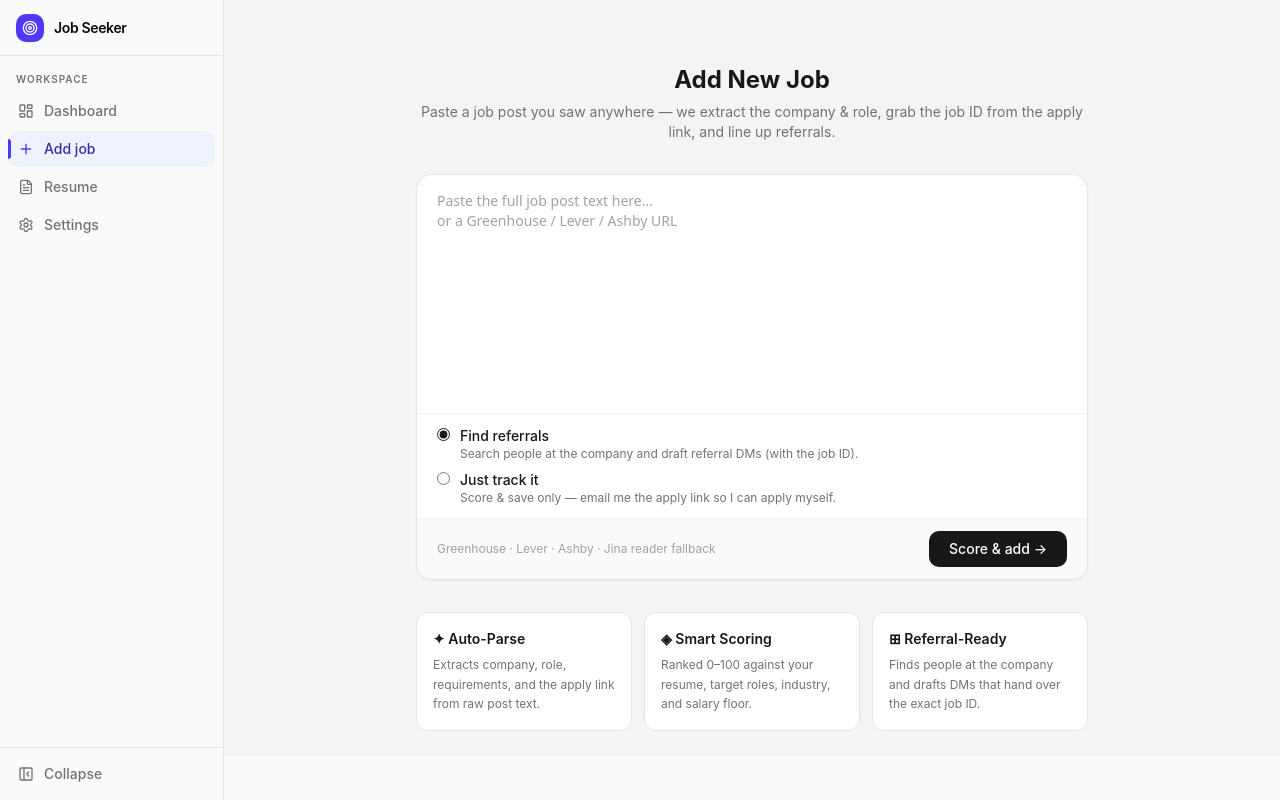
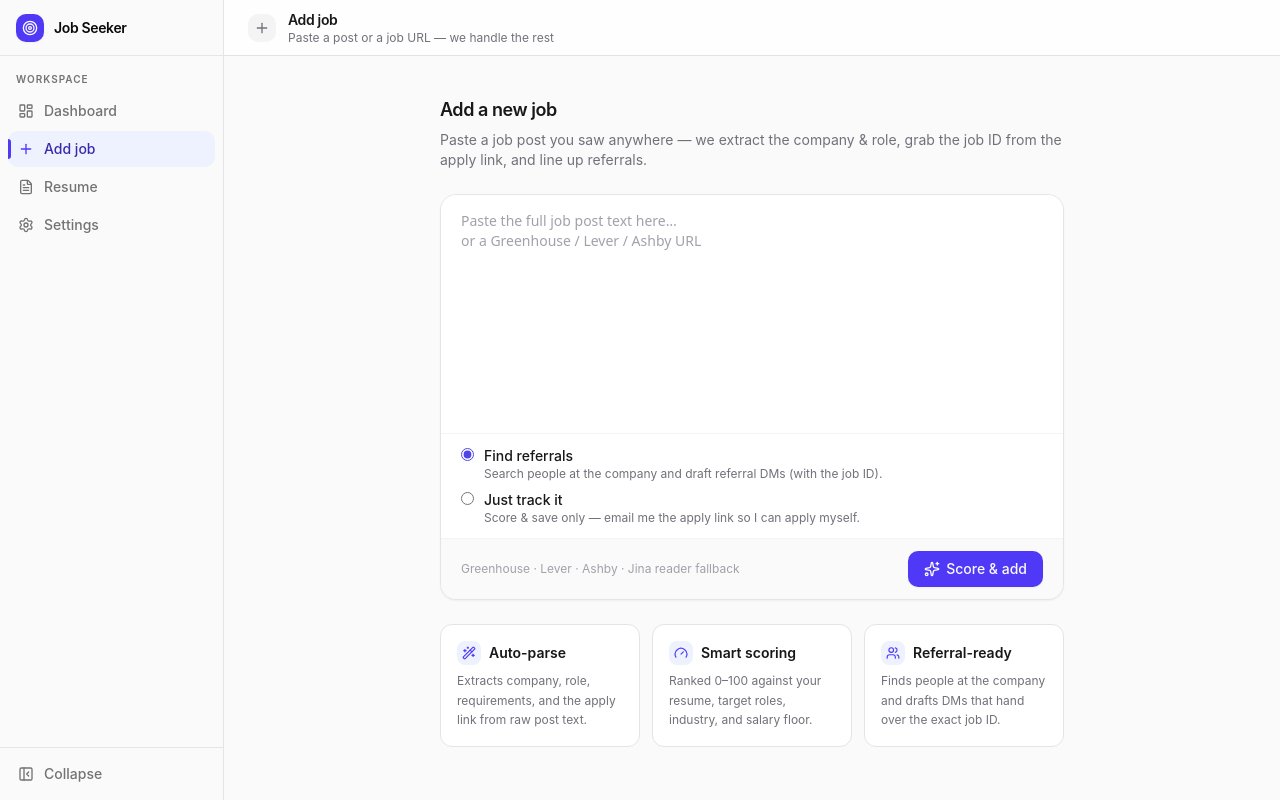
Before and after one commit to axnand/job-seeker, a Next.js app: page /add in a window 1280 px wide. Built offline with nearby package versions, Linux system fonts and the light colour scheme; no server answers.

Commit message:
design: redesign Add job + Resume pages with shell header and lucide icons

```diff
--- a/app/add/page.tsx
+++ b/app/add/page.tsx
@@ -1,4 +1,6 @@
 import { redirect } from "next/navigation";
+import { Plus, Sparkles, Wand2, Gauge, Users } from "lucide-react";
+import { PageHeader } from "@/components/page-header";
 import { prisma } from "@/lib/prisma";
 import { scoreJob } from "@/scoring/ai-scorer";
 import { normalizeSalary } from "@/salary/normalize";
@@ -99,14 +101,22 @@ async function addJob(formData: FormData) {
   redirect(`/?job=${job.id}`);
 }
 
+const FEATURES = [
+  { icon: Wand2,    title: "Auto-parse",     desc: "Extracts company, role, requirements, and the apply link from raw post text." },
+  { icon: Gauge,    title: "Smart scoring",  desc: "Ranked 0–100 against your resume, target roles, industry, and salary floor." },
+  { icon: Users,    title: "Referral-ready", desc: "Finds people at the company and drafts DMs that hand over the exact job ID." },
+];
+
 export default function AddJobPage() {
   return (
-    <div className="min-h-[calc(100vh-44px)] bg-zinc-100 flex flex-col items-center justify-start pt-16 px-6">
-      <div className="w-full max-w-2xl space-y-8">
+    <div className="flex flex-1 flex-col min-h-0 overflow-hidden">
+      <PageHeader title="Add job" subtitle="Paste a post or a job URL — we handle the rest" icon={<Plus className="size-4" />} />
 
-        {/* Heading */}
-        <div className="text-center space-y-1.5">
-          <h1 className="text-2xl font-bold text-zinc-900">Add New Job</h1>
+      <div className="flex-1 overflow-y-auto scrollbar-slim">
+        <div className="mx-auto w-full max-w-2xl px-6 py-10 space-y-6">
+
+          <div className="space-y-1.5">
+            <h2 className="text-lg font-semibold tracking-tight text-zinc-900">Add a new job</h2>
             <p className="text-sm text-zinc-500">
               Paste a job post you saw anywhere — we extract the company &amp; role, grab the job ID from the apply link, and line up referrals.
             </p>
@@ -119,21 +129,21 @@ export default function AddJobPage() {
                 name="input"
                 rows={10}
                 placeholder="Paste the full job post text here…&#10;or a Greenhouse / Lever / Ashby URL"
-              className="w-full px-5 py-4 text-sm font-mono resize-none focus:outline-none placeholder:text-zinc-400 placeholder:font-sans bg-white"
+                className="w-full px-5 py-4 text-sm font-mono resize-none outline-none focus:ring-2 focus:ring-inset focus:ring-ring/40 placeholder:text-zinc-400 placeholder:font-sans bg-white"
                 required
               />
 
               {/* Mode selector */}
               <div className="border-t border-zinc-100 bg-white px-5 py-3 space-y-2">
                 <label className="flex items-start gap-2.5 cursor-pointer">
-                <input type="radio" name="mode" value="referral" defaultChecked className="mt-0.5 accent-zinc-900" />
+                  <input type="radio" name="mode" value="referral" defaultChecked className="mt-0.5 accent-indigo-600" />
                   <span>
                     <span className="block text-sm font-medium text-zinc-900">Find referrals</span>
                     <span className="block text-xs text-zinc-500">Search people at the company and draft referral DMs (with the job ID).</span>
                   </span>
                 </label>
                 <label className="flex items-start gap-2.5 cursor-pointer">
-                <input type="radio" name="mode" value="notify" className="mt-0.5 accent-zinc-900" />
+                  <input type="radio" name="mode" value="notify" className="mt-0.5 accent-indigo-600" />
                   <span>
                     <span className="block text-sm font-medium text-zinc-900">Just track it</span>
                     <span className="block text-xs text-zinc-500">Score &amp; save only — email me the apply link so I can apply myself.</span>
@@ -145,9 +155,9 @@ export default function AddJobPage() {
                 <p className="text-xs text-zinc-400">Greenhouse · Lever · Ashby · Jina reader fallback</p>
                 <button
                   type="submit"
-                className="bg-zinc-900 hover:bg-zinc-800 text-white text-sm font-medium px-5 py-2 rounded-lg transition-colors"
+                  className="inline-flex items-center gap-1.5 bg-primary hover:bg-primary/90 text-primary-foreground text-sm font-medium px-4 py-2 rounded-lg shadow-sm transition-colors"
                 >
-                Score &amp; add →
+                  <Sparkles className="size-4" /> Score &amp; add
                 </button>
               </div>
             </div>
@@ -155,18 +165,20 @@ export default function AddJobPage() {
 
           {/* Feature cards */}
           <div className="grid grid-cols-3 gap-3">
-          {[
-            { icon: "✦", title: "Auto-Parse",    desc: "Extracts company, role, requirements, and the apply link from raw post text." },
-            { icon: "◈", title: "Smart Scoring",  desc: "Ranked 0–100 against your resume, target roles, industry, and salary floor." },
-            { icon: "⊞", title: "Referral-Ready", desc: "Finds people at the company and drafts DMs that hand over the exact job ID." },
-          ].map(({ icon, title, desc }) => (
+            {FEATURES.map(({ icon: Icon, title, desc }) => (
               <div key={title} className="bg-white border border-zinc-200 rounded-xl p-4">
-              <p className="text-sm font-semibold text-zinc-900 mb-1.5">{icon}  {title}</p>
+                <div className="flex items-center gap-2 mb-1.5">
+                  <span className="flex size-6 items-center justify-center rounded-md bg-indigo-50 text-primary">
+                    <Icon className="size-3.5" />
+                  </span>
+                  <p className="text-sm font-semibold text-zinc-900">{title}</p>
+                </div>
                 <p className="text-xs text-zinc-500 leading-relaxed">{desc}</p>
               </div>
             ))}
           </div>
         </div>
       </div>
+    </div>
   );
 }
--- a/app/resume/page.tsx
+++ b/app/resume/page.tsx
@@ -1,6 +1,8 @@
 "use client";
 
 import { useEffect, useState, useRef } from "react";
+import { CircleX, X, Upload, FileUp, FileText, Info } from "lucide-react";
+import { PageHeader } from "@/components/page-header";
 
 type BaseResume = { baseResumeKey: string | null; name: string | null; url: string | null };
 
@@ -29,21 +31,23 @@ export default function ResumePage() {
   }
 
   return (
-    <div className="max-w-2xl mx-auto px-6 py-10 space-y-6">
+    <div className="flex flex-1 flex-col min-h-0 overflow-hidden">
+      <PageHeader title="Resume" subtitle="Your default resume for every application" icon={<FileText className="size-4" />} />
+
       {error && (
         <div className="fixed top-6 left-1/2 -translate-x-1/2 z-[60] flex items-center gap-2 px-4 py-2.5 rounded-xl text-sm font-medium shadow-lg border bg-red-50 border-red-200 text-red-700">
-          <span>⛔</span> {error}
-          <button onClick={() => setError(null)} className="ml-1 opacity-50 hover:opacity-100">×</button>
+          <CircleX className="size-4 shrink-0" /> {error}
+          <button onClick={() => setError(null)} aria-label="Dismiss" className="ml-1 opacity-50 hover:opacity-100"><X className="size-3.5" /></button>
         </div>
       )}
-      <div>
-        <h1 className="text-xl font-bold text-zinc-900">Resume</h1>
-        <p className="text-sm text-zinc-500 mt-1">
+
+      <div className="flex-1 overflow-y-auto scrollbar-slim">
+        <div className="mx-auto w-full max-w-2xl px-6 py-10 space-y-6">
+          <p className="text-sm text-zinc-500">
             Your base resume is used for every application by default. When the AI decides a specific job
             would benefit from tailoring, it tells you exactly what to change and asks you to upload a tailored
             version for that job — outreach waits until you do.
           </p>
-      </div>
 
           {/* Base resume card */}
           <div className="bg-white rounded-2xl border border-zinc-200 shadow-sm p-6">
@@ -52,7 +56,9 @@ export default function ResumePage() {
             {resume?.baseResumeKey ? (
               <div className="flex items-center justify-between gap-4 p-4 rounded-xl border border-zinc-200 bg-zinc-50">
                 <div className="flex items-center gap-3 min-w-0">
-              <div className="w-10 h-12 rounded-lg bg-red-50 border border-red-100 flex items-center justify-center text-red-500 text-xs font-bold shrink-0">PDF</div>
+                  <div className="flex size-11 items-center justify-center rounded-lg bg-white border border-zinc-200 text-zinc-400 shrink-0">
+                    <FileText className="size-5" />
+                  </div>
                   <div className="min-w-0">
                     <p className="text-sm font-medium text-zinc-900 truncate">{resume.name ?? "resume.pdf"}</p>
                     <p className="text-xs text-zinc-400">Used as the default for all jobs</p>
@@ -66,15 +72,17 @@ export default function ResumePage() {
                     </a>
                   )}
                   <button onClick={() => fileRef.current?.click()} disabled={uploading}
-                className="text-xs font-medium text-white bg-zinc-900 hover:bg-zinc-700 rounded-lg px-3 py-2 transition-colors">
-                {uploading ? "Uploading…" : "Replace"}
+                    className="inline-flex items-center gap-1.5 text-xs font-medium text-primary-foreground bg-primary hover:bg-primary/90 rounded-lg px-3 py-2 transition-colors disabled:opacity-60">
+                    <Upload className="size-3.5" /> {uploading ? "Uploading…" : "Replace"}
                   </button>
                 </div>
               </div>
             ) : (
               <button onClick={() => fileRef.current?.click()} disabled={uploading}
-            className="w-full flex flex-col items-center justify-center gap-2 p-10 rounded-xl border-2 border-dashed border-zinc-200 hover:border-zinc-300 hover:bg-zinc-50 transition-colors">
-            <span className="text-2xl">↑</span>
+                className="w-full flex flex-col items-center justify-center gap-2 p-10 rounded-xl border-2 border-dashed border-zinc-200 hover:border-indigo-300 hover:bg-indigo-50/40 transition-colors">
+                <span className="flex size-10 items-center justify-center rounded-full bg-indigo-50 text-primary">
+                  <FileUp className="size-5" />
+                </span>
                 <span className="text-sm font-medium text-zinc-700">{uploading ? "Uploading…" : "Upload your resume (PDF)"}</span>
                 <span className="text-xs text-zinc-400">This becomes your default for every application</span>
               </button>
@@ -84,14 +92,19 @@ export default function ResumePage() {
               onChange={e => { const f = e.target.files?.[0]; if (f) upload(f); }} />
           </div>
 
-      <div className="bg-blue-50 border border-blue-100 rounded-xl p-4">
-        <p className="text-sm text-blue-900 font-medium mb-1">How tailoring works</p>
-        <p className="text-xs text-blue-700 leading-relaxed">
+          <div className="flex gap-3 bg-indigo-50/60 border border-indigo-100 rounded-xl p-4">
+            <Info className="size-4 shrink-0 text-primary mt-0.5" />
+            <div>
+              <p className="text-sm text-indigo-950 font-medium mb-1">How tailoring works</p>
+              <p className="text-xs text-indigo-900/70 leading-relaxed">
                 Each job is checked automatically. Most use your base resume as-is. For the few that need tailoring,
                 you&apos;ll see the exact suggested edits on the job and an upload slot for the tailored PDF. The system
                 never edits or fabricates anything — you stay in control of your resume.
               </p>
             </div>
           </div>
+        </div>
+      </div>
+    </div>
   );
 }
```
Lines whose indentation alone changed are shown as unchanged.
